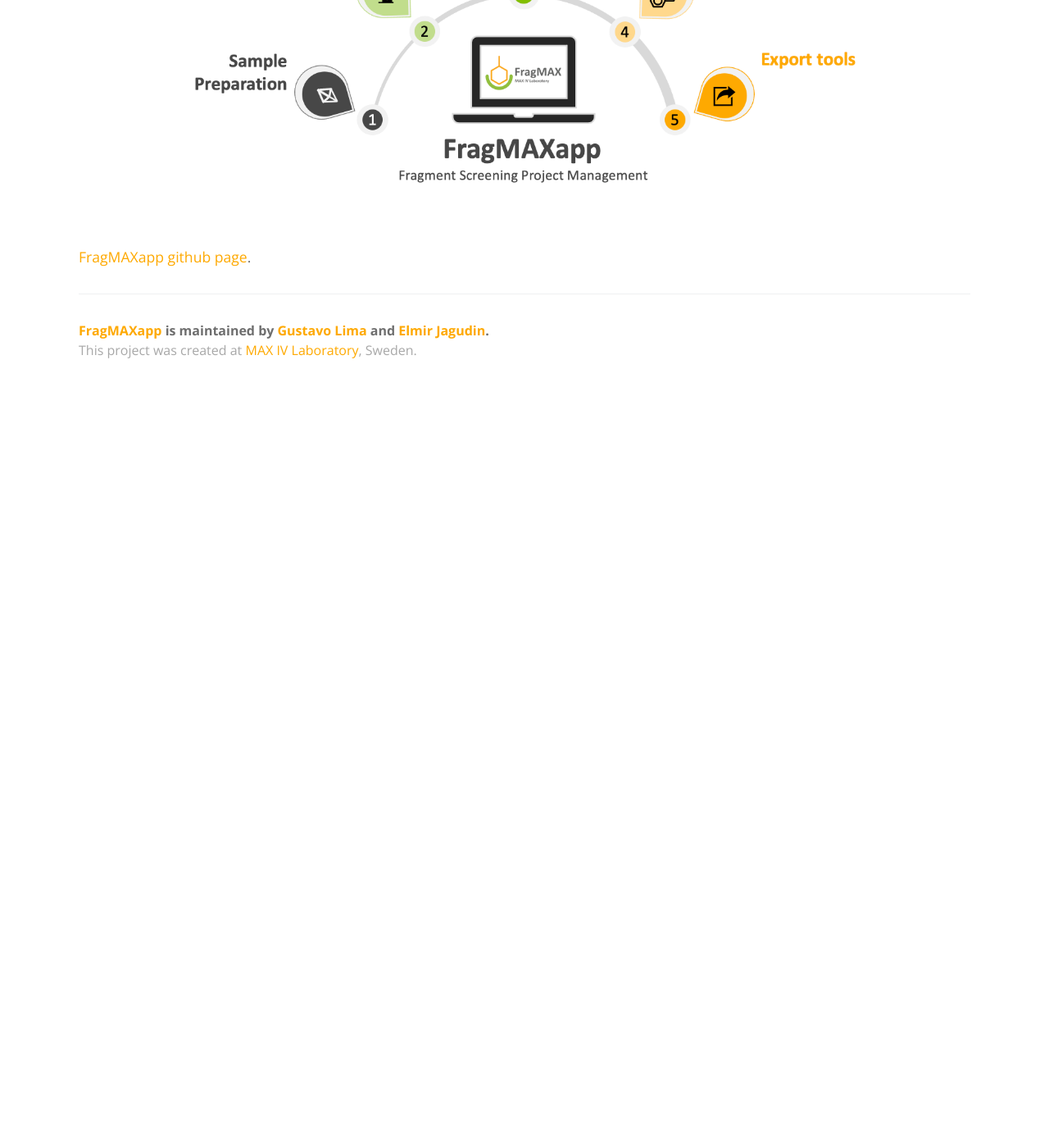
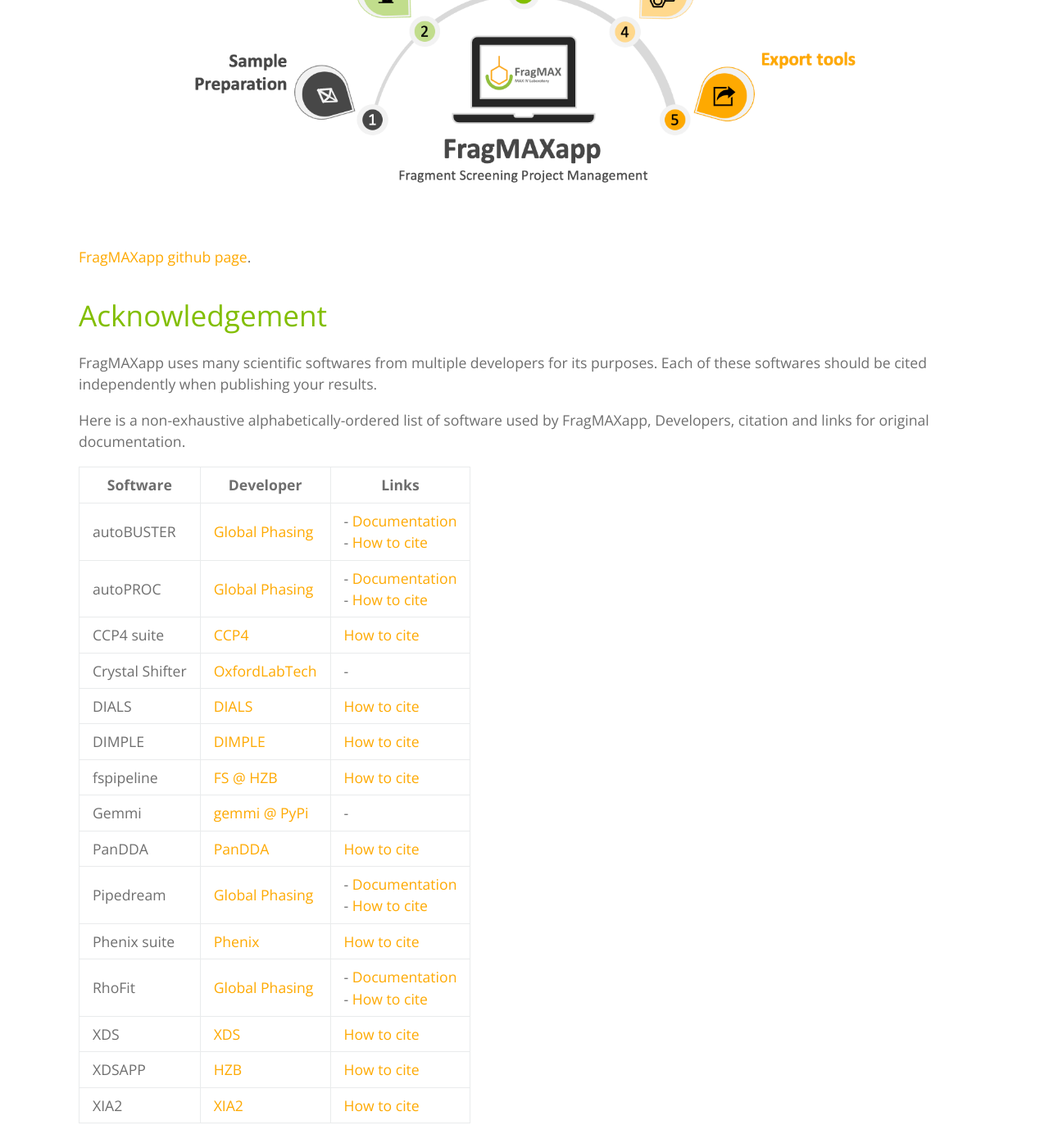
Before and after one commit to FragMAX/fragmax.github.io, a Jekyll site: the page built from index.md, in a window 1280 px wide and 1400 px high, scrolled down 767 px. Shown: the whole window at 82% size. Built offline with Jekyll 4.4.1, drawn with Linux system fonts in a browser that asks for light colours; before the commit the page ends 1238 px from its top, so only the background shows below that.

Commit message:
Update index.md

```diff
--- a/index.md
+++ b/index.md
@@ -7,3 +7,30 @@ layout: default
 ![FragMAXapp](https://raw.githubusercontent.com/FragMAX/fragmax.github.io/master/assets/img/FragMAXapp-lite.png)
 
 [FragMAXapp github page](https://github.com/FragMAX/FragMAXapp).
+
+
+
+# Acknowledgement
+
+FragMAXapp uses many scientific softwares from multiple developers for its purposes. Each of these softwares should be cited independently when publishing your results.
+
+Here is a non-exhaustive alphabetically-ordered list of software used by FragMAXapp, Developers, citation and links for original documentation.
+
+
+|Software|Developer|Links|
+|---|---|---|
+|autoBUSTER|[Global Phasing](https://www.globalphasing.com/)|- [Documentation](https://www.globalphasing.com/buster/)<br>- [How to cite](http://www.globalphasing.com/buster/wiki/index.cgi?BusterCite)|
+|autoPROC|[Global Phasing](https://www.globalphasing.com/)|- [Documentation](https://www.globalphasing.com/autoproc/)<br>- [How to cite](https://www.globalphasing.com/autoproc/wiki/index.cgi?CitingAutoPROC)|
+|CCP4 suite|[CCP4](https://www.ccp4.ac.uk/)|[How to cite](http://legacy.ccp4.ac.uk/html/REFERENCES.html)|
+|Crystal Shifter|[OxfordLabTech](https://oxfordlabtech.com/shifter/)|-|
+|DIALS|[DIALS](https://dials.github.io/)|[How to cite](http://scripts.iucr.org/cgi-bin/paper?S2059798317017235)|
+|DIMPLE|[DIMPLE](https://ccp4.github.io/dimple/)|[How to cite](http://cloud.ccp4.ac.uk/manuals/html-taskref/doc.task.Dimple.html)|
+|fspipeline|[FS @ HZB](https://www.helmholtz-berlin.de/forschung/oe/np/gmx/fragment-screening/index_en.html)|[How to cite](https://pubmed.ncbi.nlm.nih.gov/27452405/)|
+|Gemmi|[gemmi @ PyPi](https://pypi.org/project/gemmi/)|-|
+|PanDDA|[PanDDA](https://pandda.bitbucket.io/)|[How to cite](https://doi.org/10.1038/ncomms15123)|
+|Pipedream|[Global Phasing](https://www.globalphasing.com/)|- [Documentation](https://www.globalphasing.com/buster/manual/pipedream/manual/index.html/)<br>- [How to cite](https://www.globalphasing.com/buster/manual/pipedream/manual/index.html#_how_to_cite_use_of_pipedream)|
+|Phenix suite|[Phenix](https://www.phenix-online.org/)|[How to cite](https://www.phenix-online.org/documentation/reference/citations.html)|
+|RhoFit|[Global Phasing](https://www.globalphasing.com/)|- [Documentation](https://www.globalphasing.com/buster/manual/rhofit/manual/)<br>- [How to cite](https://www.globalphasing.com/buster/manual/rhofit/manual/#cite)|
+|XDS|[XDS](http://xds.mpimf-heidelberg.mpg.de/)|[How to cite](http://scripts.iucr.org/cgi-bin/paper?S0907444909047337)|
+|XDSAPP|[HZB](https://www.helmholtz-berlin.de/)|[How to cite](https://www.helmholtz-berlin.de/forschung/oe/np/gmx/xdsapp/index_en.html)|
+|XIA2|[XIA2](https://xia2.github.io/)|[How to cite](https://xia2.github.io/acknowledgements.html#id4)|
```
